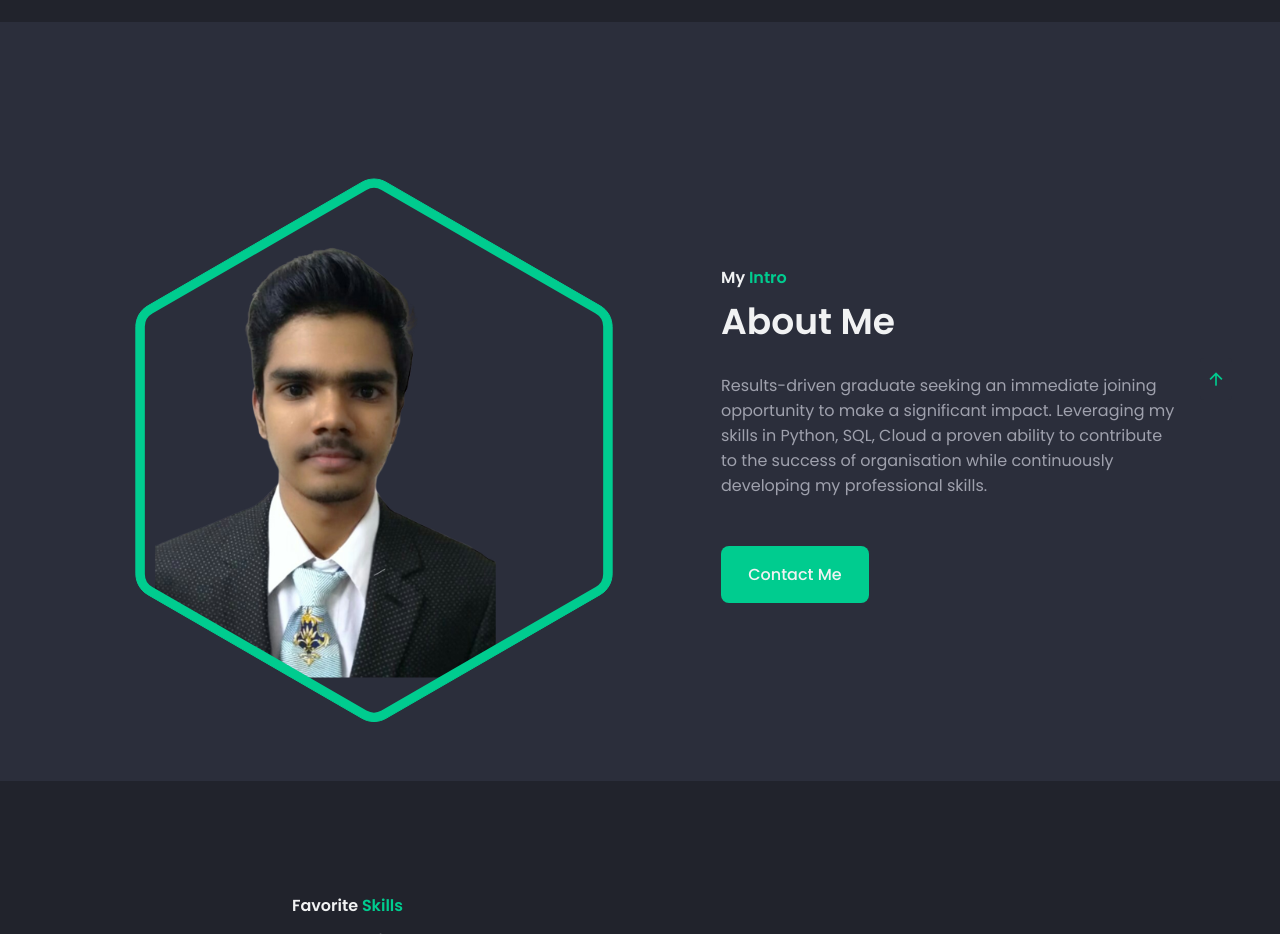
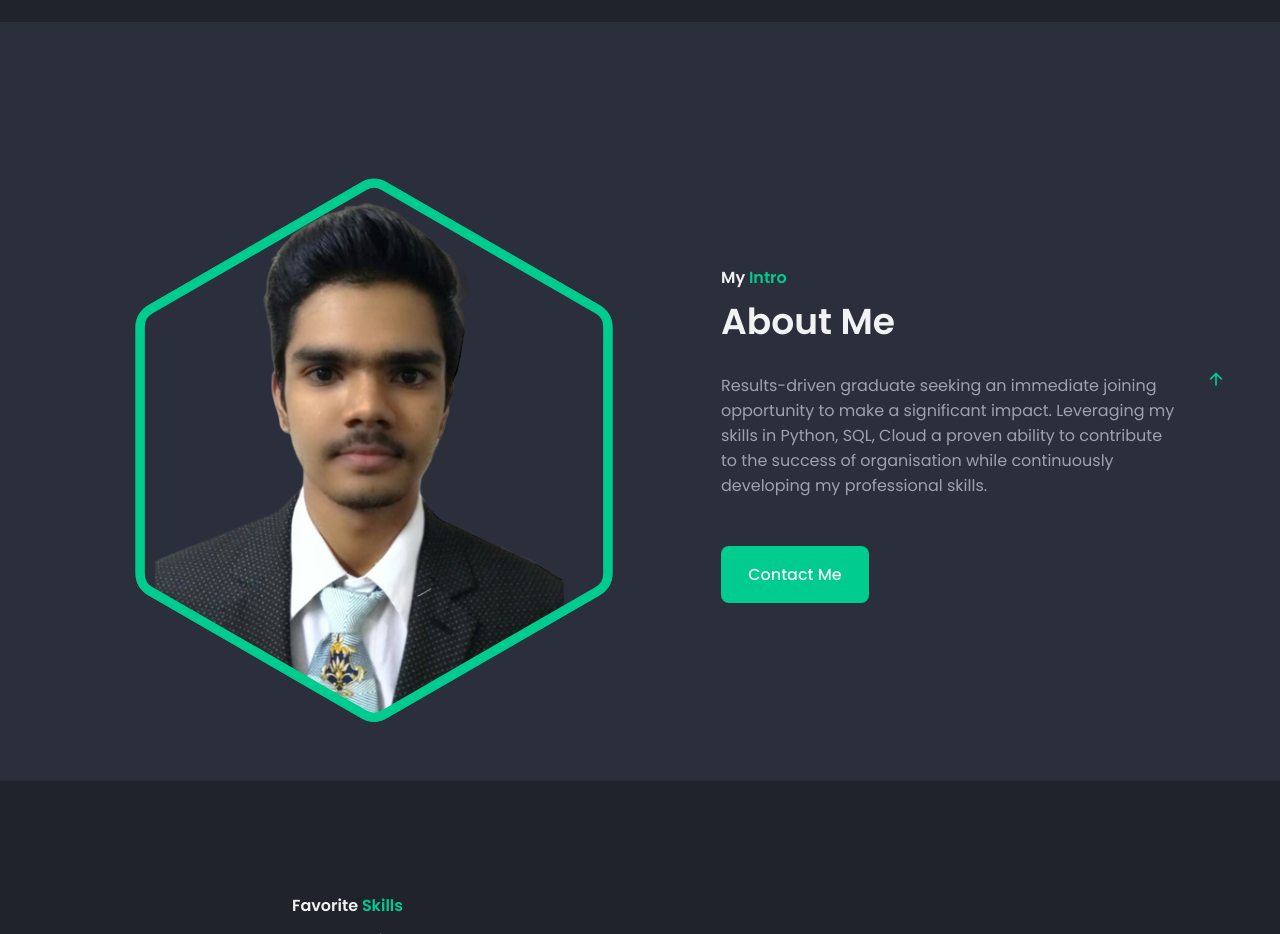
Before and after one commit to saud-py/Portfolio, a plain HTML site: page index.html in a window 1280 px wide. Shown: the part 800-1734 px from the top of the page. Drawn offline with nearby package versions, Linux system fonts and the light colour scheme.

Commit message:
Update index.html

```diff
--- a/index.html
+++ b/index.html
@@ -187,7 +187,7 @@
                         </pattern>
 
                         <!-- Insert your profile (recommended size: 640 x 940) -->
-                        <image class="about__img" id="imageBorder" width="500" height="940" href="./assets/img/abt_me.png "/>
+                        <image class="about__img" id="imageBorder" width="600" height="930" href="./assets/img/abt_me.png "/>
                      </defs>
                   </svg>
                </div>
```
